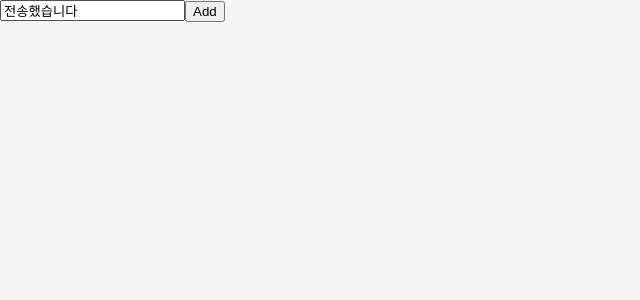
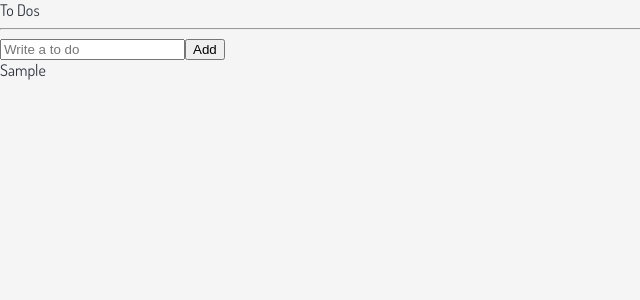
Before and after one commit to seovee/react-masterclass, a React (Create React App) app: page / in a window 1280 px wide. Both pictures are taken after typing "Sample" into the empty fields and a click on the button "Add". Shown: the top 300 px of the page, without its empty margins (0-640 px from the left). Built offline with nearby package versions, Linux system fonts and the light colour scheme.

Commit message:
6.12 리코일 useRecoilState로 리팩

```diff
--- a/src/ToDoList.tsx
+++ b/src/ToDoList.tsx
@@ -1,17 +1,33 @@
 import { useForm } from "react-hook-form";
+import { atom, useRecoilState } from "recoil";
 
 interface IForm {
   toDo: string;
 }
 
+interface IToDo {
+  text: string;
+  category: "TO_DO" | "DOING" | "DONE";
+  id: number;
+}
+
+const toDoState = atom<IToDo[]>({
+  key: "toDo",
+  default: [],
+});
+
 function ToDoList() {
+  const [toDos, setToDos] = useRecoilState(toDoState);
+
   const { register, handleSubmit, setValue } = useForm<IForm>();
-  const onSubmit = (data: IForm) => {
-    console.log("add to do", data.toDo);
-    setValue("toDo", "전송했습니다");
+  const onSubmit = ({ toDo }: IForm) => {
+    setToDos((oldToDos) => [{ text: toDo, id: Date.now(), category: "TO_DO" }, ...oldToDos]);
+    setValue("toDo", "");
   };
   return (
     <div>
+      <h1>To Dos</h1>
+      <hr />
       <form onSubmit={handleSubmit(onSubmit)}>
         <input
           {...register("toDo", { required: "할 일을 적어주세요" })}
@@ -19,6 +35,11 @@
         />
         <button>Add</button>
       </form>
+      <ul>
+        {toDos.map((toDo) => (
+          <li key={toDo.id}>{toDo.text}</li>
+        ))}
+      </ul>
     </div>
   );
 }
```
